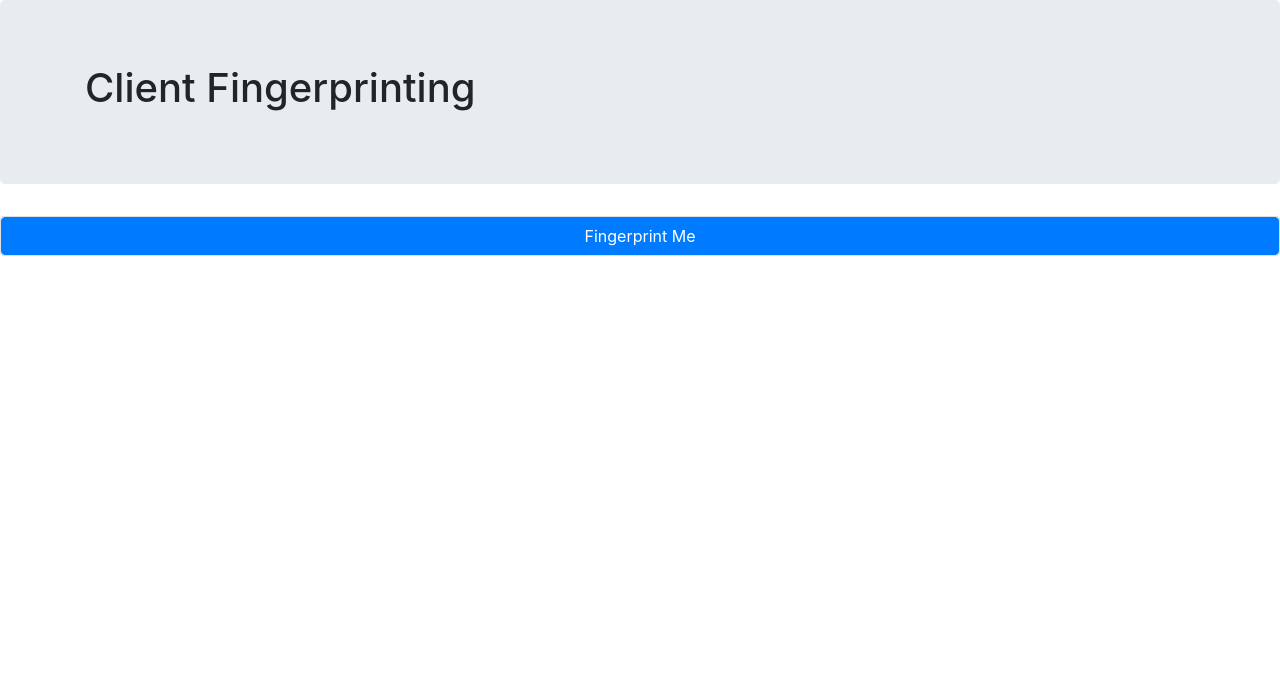
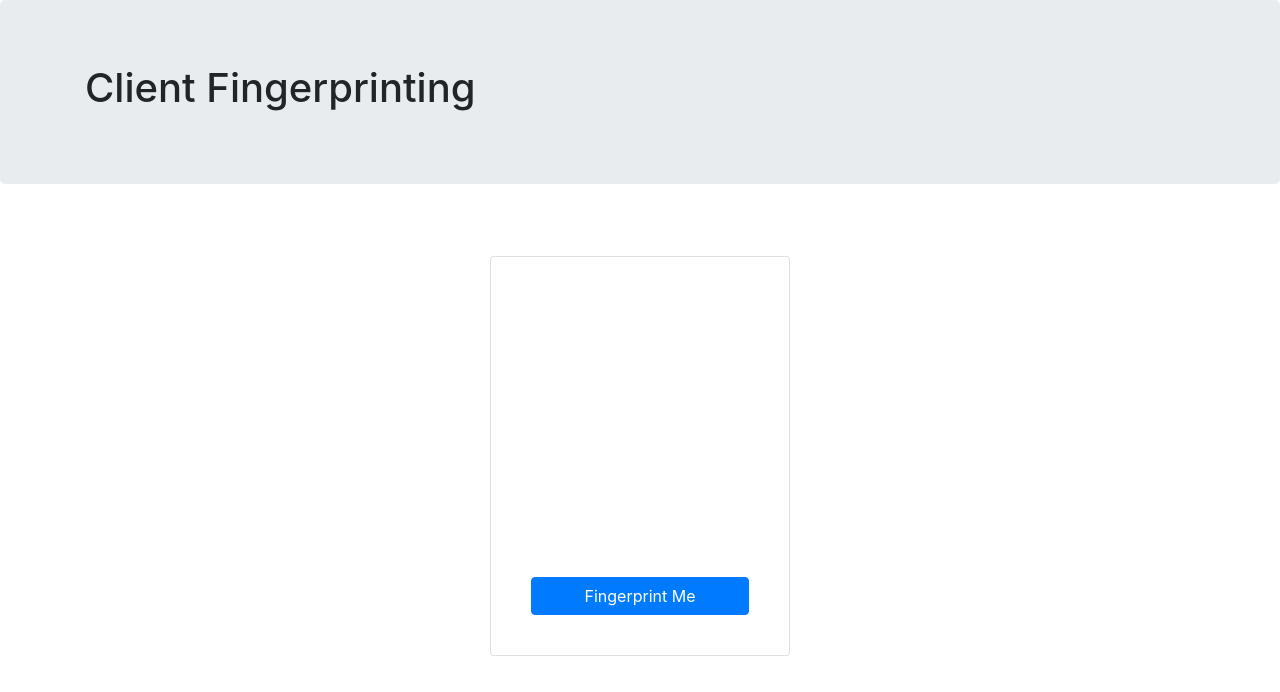
Before and after one commit to cs-478-client-fingerprinting/client-fingerprinting, a React (Create React App) app in the folder ui/: page / in a window 1280 px wide. Shown: the top 692 px of the page. Built offline with nearby package versions, Linux system fonts and the light colour scheme; no server answers.

Commit message:
styles card a bit

```diff
--- a/ui/src/components/FingerprintCard.jsx
+++ b/ui/src/components/FingerprintCard.jsx
@@ -3,9 +3,11 @@ import { Card, Button } from "react-bootstrap";
 
 const FingerprintCard = () => {
   return (
-    <Card>
-      <Button>Fingerprint Me</Button>
-    </Card>
+    <div className="fingerprint-card">
+      <Card>
+        <Button>Fingerprint Me</Button>
+      </Card>
+    </div>
   );
 };
 
--- a/ui/src/style.sass
+++ b/ui/src/style.sass
@@ -5,6 +5,20 @@ body
   -webkit-font-smoothing: antialiased;
   -moz-osx-font-smoothing: grayscale;
 
-
 .App-header
   margin: 0px;
+
+.fingerprint-card
+  display: flex;
+  justify-content: center;
+  align-content: center;
+
+  .card
+    display: flex;
+    justify-content: flex-end;
+    margin: 40px;
+    height: 400px;
+    width: 300px;
+
+  .btn
+    margin: 40px;
```
Also changed, not shown: 1 other file (tests, documents, lock files or other folders).
